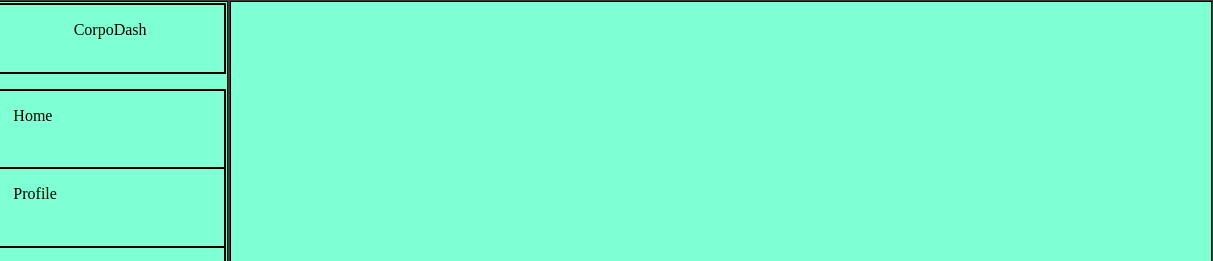
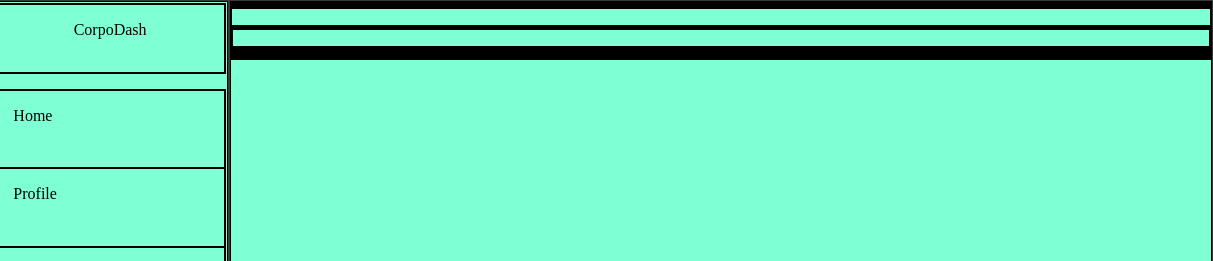
Before and after one commit to CoZm0s/Admin-Dashboard, a plain HTML site: page index.html in a window 1280 px wide. Shown: the top 261 px of the page, 67-1280 px from the left. Drawn offline with Linux system fonts and the light colour scheme.

Commit message:
Made more html carcasses

```diff
--- a/index.html
+++ b/index.html
@@ -26,7 +26,32 @@
     </div>
   </div>
   <div class="main area">
+    <header>
+        <div class="searchbar"></div>
+        <div class="notifications"></div>
+        <div class="userbox">
+            <div id="userpfpsmall"></div>
+            <p id="username"></p>
+        </div>
+        <div id="userid">
+            <div id="userpfpbig"></div>
+            <div id="usernameandid">
+                <p id="greetings"></p>
+                <p id="usernameandidtext"></p>
+            </div>
+        </div>
+        <div id="now"></div>
+        <div id="upload"></div>
+        <div id="share"></div>
+    </header>
+    <main>
+        <div id="projects"></div>
+        <div id="announcements"></div>
+        <div id="trending"></div>
+    </main>
+    <footer>
 
+    </footer>
   </div>
 </div>
 
--- a/style.css
+++ b/style.css
@@ -57,3 +57,5 @@ html {
     grid-template-columns: 1fr 3fr;
     text-align: start;
 }
+
+/* End of menu stuff -------------------------*/
```
